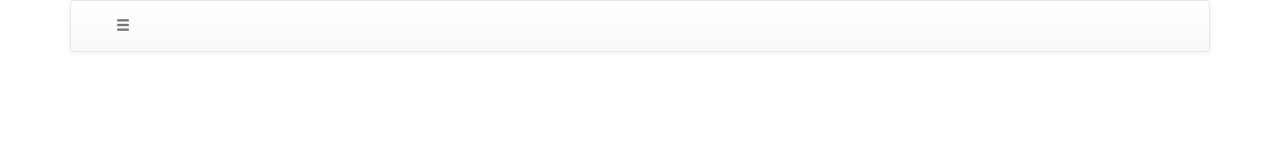
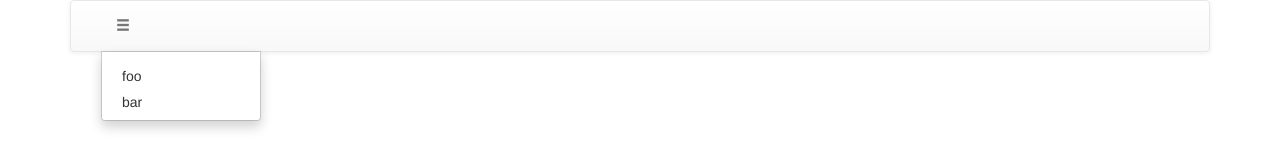
Before and after one commit to wojciechk/ewb-w1-ex3, a plain HTML site: page index.html in a window 1280 px wide. Both pictures are taken after a click on the link 123 px from the left and 26 px from the top of the page. Drawn offline with nearby package versions, Linux system fonts and the light colour scheme.

Commit message:
final solution.

```diff
--- a/script.js
+++ b/script.js
@@ -3,11 +3,8 @@
 
     var subMenu=$("#my-submenu");
     var hbg = $("#my-hamburger");
+    var dropMenu=$("#dropdown-menu")
     hbg.on("click", function (e) {
-        e.preventDefault();
-        // subMenu.toggleClass("open");
-        $(".dropdown-menu").animate({
-             display:"block"
-         });
+        $(this).next('.dropdown-menu').slideToggle(500);
     });
 })(jQuery);
```
Also changed, not shown: index.html (+3 -2 lines).
